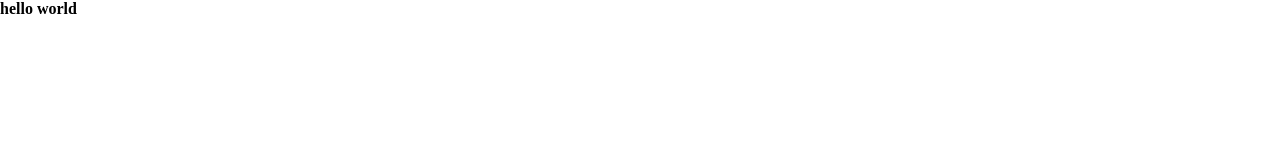
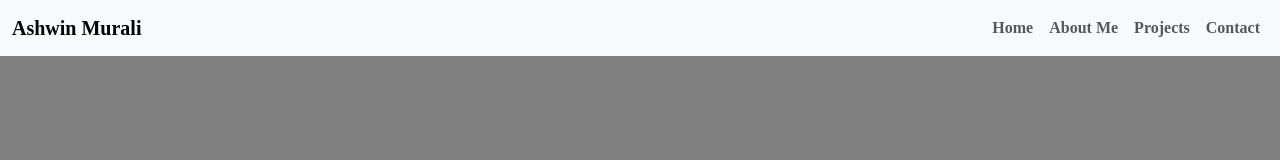
Before and after one commit to ashwin271/Portfolio-Website, a plain HTML site: page index.html in a window 1280 px wide. Shown: the top 160 px of the page. Drawn offline with nearby package versions, Linux system fonts and the light colour scheme; a small style sheet from the web is missing.

Commit message:
added navbar

```diff
--- a/index.html
+++ b/index.html
@@ -5,12 +5,40 @@
     <meta name="viewport" content="width=device-width, initial-scale=1.0">
     <title>Ashwin Murali</title>
     <link rel='stylesheet' href='//cdn.jsdelivr.net/npm/hack-font@3.3.0/build/web/hack.css'>
+    <link href="https://cdn.jsdelivr.net/npm/bootstrap@5.3.2/dist/css/bootstrap.min.css" rel="stylesheet" integrity="sha384-T3c6CoIi6uLrA9TneNEoa7RxnatzjcDSCmG1MXxSR1GAsXEV/Dwwykc2MPK8M2HN" crossorigin="anonymous">
+    <link rel="shortcut icon" href="fav-ico.svg" type="image/x-icon">
     <link rel="stylesheet" href="style.css">
-    <link rel="shortcut icon" href="fav-ico.svg" type="image/x-icon">
 </head>
 <body>
     <div id="main-container">
-        hello world
+        <nav class="navbar sticky-top navbar-expand-lg bg-body-tertiary">
+            <div class="container-fluid">
+                <a class="navbar-brand" href="#">
+                    <!-- <img src="./logo.svg" alt="Bootstrap" height="26" style="padding-bottom: 2px;"> -->
+                    Ashwin Murali
+                </a>
+              <button class="navbar-toggler" type="button" data-bs-toggle="collapse" data-bs-target="#navbarNav" aria-controls="navbarNav" aria-expanded="false" aria-label="Toggle navigation">
+                <span class="navbar-toggler-icon"></span>
+              </button>
+              <div class="collapse navbar-collapse justify-content-end" id="navbarNav">
+                <ul class="navbar-nav">
+                  <li class="nav-item">
+                    <a class="nav-link" aria-current="page" href="#">Home</a>
+                  </li>
+                  <li class="nav-item">
+                    <a class="nav-link" href="#">About Me</a>
+                  </li>
+                  <li class="nav-item">
+                    <a class="nav-link" href="#">Projects</a>
+                  </li>
+                  <li class="nav-item">
+                    <a class="nav-link" aria-disabled="true">Contact</a>
+                  </li>
+                </ul>
+              </div>
+            </div>
+        </nav>
     </div>
+    <script src="https://cdn.jsdelivr.net/npm/bootstrap@5.3.2/dist/js/bootstrap.bundle.min.js" integrity="sha384-C6RzsynM9kWDrMNeT87bh95OGNyZPhcTNXj1NW7RuBCsyN/o0jlpcV8Qyq46cDfL" crossorigin="anonymous"></script>
 </body>
 </html>
--- a/style.css
+++ b/style.css
@@ -1,8 +1,10 @@
 body{
     font-family: hack;
     margin: 0;
+    background-color: grey;
 }
 
 #main-container{
     font-weight: bold;
+    height: 300vh;
 }
```
Also changed, not shown: fav-ico_bg.svg (renamed from fav-ico.svg), logo.svg (added), 1 other file.
